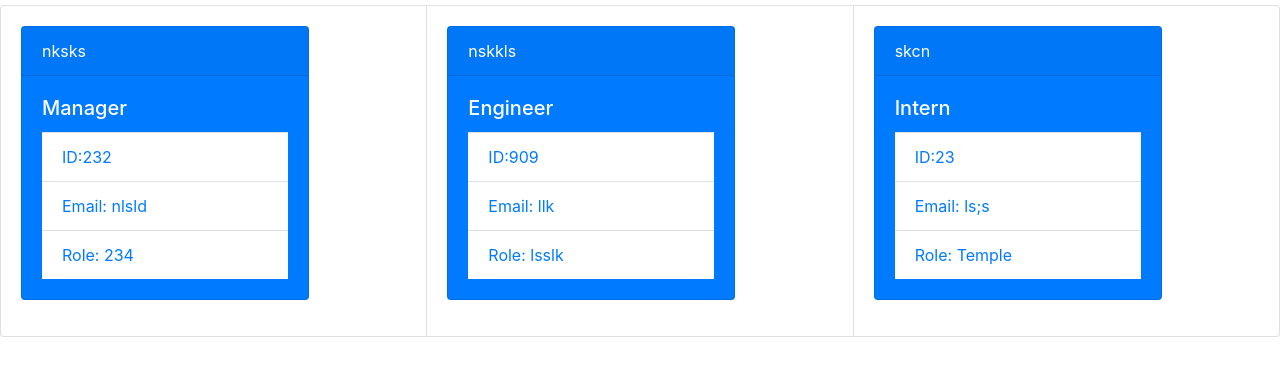
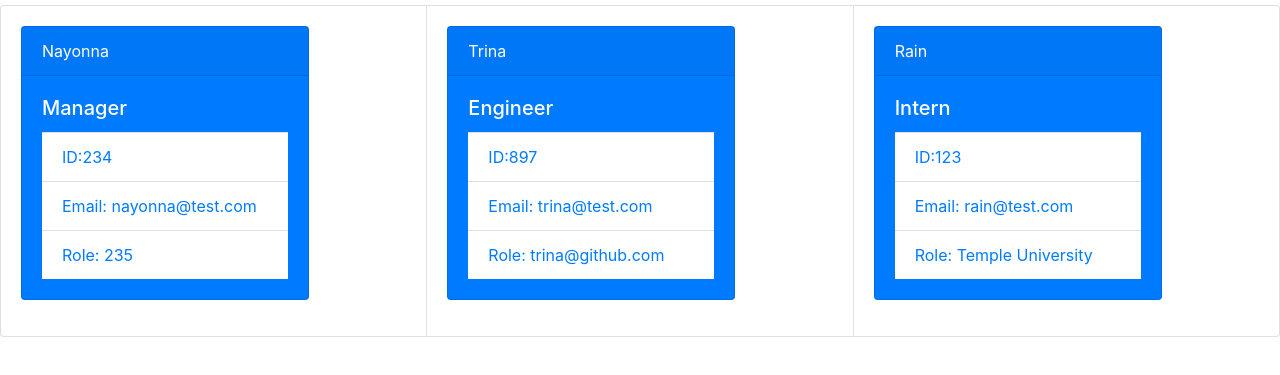
Before and after one commit to nayonnapurnell/Team-Profile-Generator-NodeJS, a website: page main/index.html in a window 1280 px wide. Shown: the part 51-426 px from the top of the page. Drawn offline with nearby package versions, Linux system fonts and the light colour scheme.

```diff
--- a/main/index.html
+++ b/main/index.html
@@ -10,16 +10,17 @@
     <body>
     <h1 class="fs-1">My Team</h1>
       <div class="card-group">
+
         <div class="card">
         <div class="card-body">
         <div class="card text-white bg-primary mb-3" style="max-width: 18rem;">
-        <div class="card-header name">nksks</div>
+        <div class="card-header name">Nayonna</div>
         <div class="card-body text-primary">
         <h5 class="card-title text-white">Manager</h5>
         <ul class="list-group list-group-flush">
-        <li class="list-group-item id">ID:232</li>
-        <li class="list-group-item email">Email: nlsld</li>
-        <li class="list-group-item role">Role: 234</li>
+        <li class="list-group-item id">ID:234</li>
+        <li class="list-group-item email">Email: nayonna@test.com</li>
+        <li class="list-group-item role">Role: 235</li>
         </ul>
         </div>
         </div>
@@ -28,13 +29,13 @@
         <div class="card">
         <div class="card-body">
         <div class="card text-white bg-primary mb-3" style="max-width: 18rem;">
-        <div class="card-header name">nskkls</div>
+        <div class="card-header name">Trina</div>
         <div class="card-body text-primary">
         <h5 class="card-title text-white">Engineer</h5>
         <ul class="list-group list-group-flush">
-        <li class="list-group-item id">ID:909</li>
-        <li class="list-group-item email">Email: llk</li>
-        <li class="list-group-item role">Role: lsslk</li>
+        <li class="list-group-item id">ID:897</li>
+        <li class="list-group-item email">Email: trina@test.com</li>
+        <li class="list-group-item role">Role: trina@github.com</li>
         </ul>
         </div>
         </div>
@@ -44,13 +45,13 @@
         <div class="card">
         <div class="card-body">
         <div class="card text-white bg-primary mb-3" style="max-width: 18rem;">
-        <div class="card-header name">skcn</div>
+        <div class="card-header name">Rain</div>
         <div class="card-body text-primary">
         <h5 class="card-title text-white">Intern</h5>
         <ul class="list-group list-group-flush">
-        <li class="list-group-item id">ID:23</li>
-        <li class="list-group-item email">Email: ls;s</li>
-        <li class="list-group-item role">Role: Temple</li>
+        <li class="list-group-item id">ID:123</li>
+        <li class="list-group-item email">Email: rain@test.com</li>
+        <li class="list-group-item role">Role: Temple University</li>
         </ul>
         </div>
         </div>
```
Also changed, not shown: README.md.
